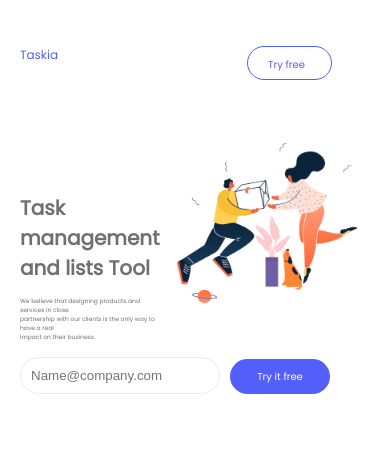
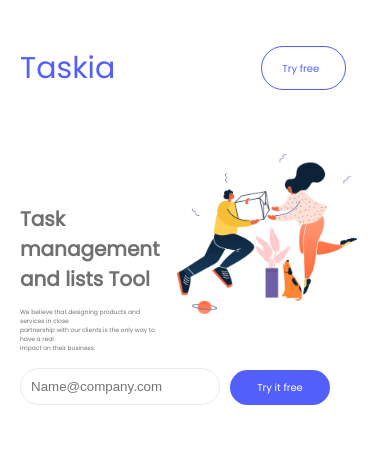
Before and after one commit to almirvl/web_slice, a plain HTML site: page index.html in a window 390 px wide. Shown: the top 449 px of the page. Drawn offline with Linux system fonts and the light colour scheme.

Commit message:
Update stylesheet.css

```diff
--- a/stylesheet.css
+++ b/stylesheet.css
@@ -470,7 +470,7 @@ MOBILE up to 600px
         align-content: flex-start;
     }
     .logo{
-        font-size: 12px;
+        font-size: 30px;
         display: flex;
         flex-grow: 0.5;
         padding: 0;
@@ -479,9 +479,9 @@ MOBILE up to 600px
     .first_link{
         display: flex;
         width: 85px;
-        height: 34px;
+        height: 44px;
         font-size: 10px;
-        padding-top: 10px;
+        padding-top: 14px;
 
     }
 
```
